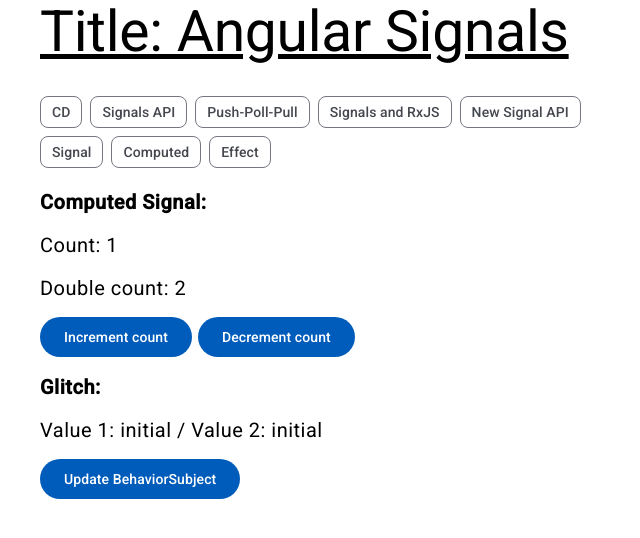
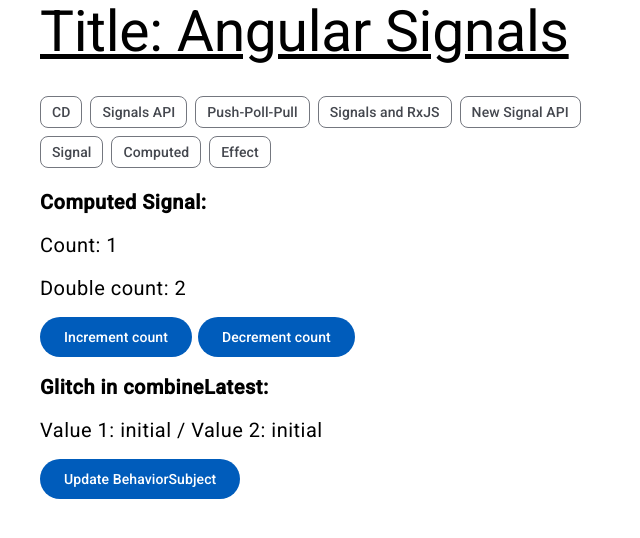
Before and after one commit to AlekzandrM/AngularSignals, an Angular app: page /api/computed in a window 1280 px wide. Shown: the top 538 px of the page, without its empty margins (0-640 px from the left). Built offline with nearby package versions, Linux system fonts and the light colour scheme.

Commit message:
Simple refactoring in output and computed features

```diff
--- a/src/app/features/new-api/Components/output-child/output-child.component.ts
+++ b/src/app/features/new-api/Components/output-child/output-child.component.ts
@@ -22,9 +22,10 @@ export class OutputChildComponent {
   public item: InputSignal<number> = input.required();
   public outputItem: OutputEmitterRef<number> = output<number>();
 
+  public toObs: Observable<number> = outputToObservable(this.outputItem);
+  public toSig: OutputRef<number> = outputFromObservable(this.toObs);
+
   constructor() {
     this.outputItem.subscribe((item: number) => console.log('Output subscribe: ', item));
-    const toObs: Observable<number> = outputToObservable(this.outputItem);
-    const toSig: OutputRef<number> = outputFromObservable(toObs);
   }
 }
--- a/src/app/features/signals-api/components/computed/computed.component.html
+++ b/src/app/features/signals-api/components/computed/computed.component.html
@@ -9,7 +9,7 @@
 </div>
 
 <div class="mt-4">
-  <p class="text-xl"><strong>Glitch:</strong></p>
+  <p class="text-xl"><strong>Glitch in combineLatest:</strong></p>
   <p class="text-xl">{{combined$ | async}}</p>
   <div class="flex">
     <button mat-flat-button class="mr-1.5" (click)="update()">Update BehaviorSubject</button>
--- a/src/app/features/signals-api/components/computed/computed.component.ts
+++ b/src/app/features/signals-api/components/computed/computed.component.ts
@@ -1,13 +1,14 @@
-import {Component, computed, Signal, signal, WritableSignal} from '@angular/core';
+import {ChangeDetectionStrategy, Component, computed, Signal, signal, WritableSignal} from '@angular/core';
 import {MatButton} from "@angular/material/button";
-import {BehaviorSubject, combineLatest, map, Subject, tap} from "rxjs";
+import {BehaviorSubject, combineLatest, map, tap} from "rxjs";
 import {AsyncPipe} from "@angular/common";
 
 @Component({
   selector: 'computed',
   standalone: true,
   imports: [MatButton, AsyncPipe],
-  templateUrl: './computed.component.html'
+  templateUrl: './computed.component.html',
+  changeDetection: ChangeDetectionStrategy.OnPush
 })
 export class ComputedComponent {
   public counter: WritableSignal<number> = signal(1);
@@ -29,7 +30,7 @@ export class ComputedComponent {
   constructor() {
     const counter = signal(1);
     const doubleCount = computed(() => {
-      console.log('Computation')
+      console.log('Computation in doubleCount')
       return counter() * 2
     });
     console.log(doubleCount());
@@ -46,9 +47,4 @@ export class ComputedComponent {
   public decrement(): void {
     this.counter.update(v => v - 1);
   }
-
-  // public update(): void {
-  //   this.value1$.next('Value 1: updated');
-  //   this.value2$.next('Value 2: updated');
-  // }
 }
```
